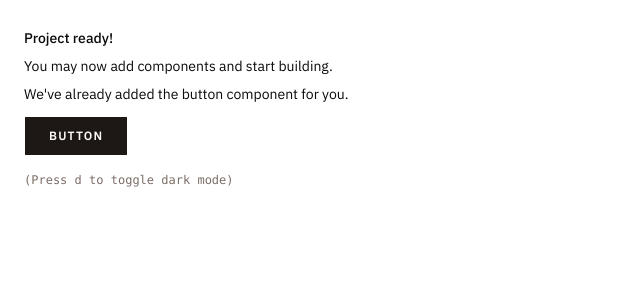
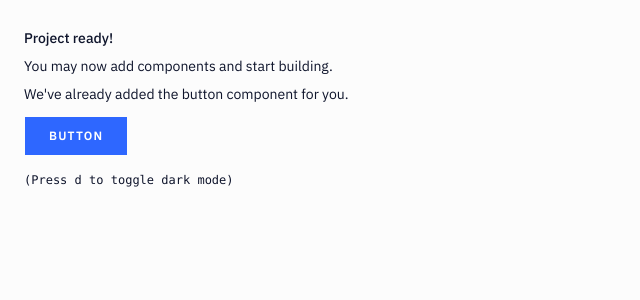
Before and after one commit to he4a00/chat-it, a Next.js app: page / in a window 1280 px wide. Shown: the top 300 px of the page, without its empty margins (0-640 px from the left). Built offline with nearby package versions, Linux system fonts and the light colour scheme.

Commit message:
feat: apply VTRON design system theme and document architecture specification

```diff
--- a/app/globals.css
+++ b/app/globals.css
@@ -5,72 +5,114 @@
 @custom-variant dark (&:is(.dark *));
 
 :root {
-    --background: oklch(1 0 0);
-    --foreground: oklch(0.147 0.004 49.3);
-    --card: oklch(1 0 0);
-    --card-foreground: oklch(0.147 0.004 49.3);
-    --popover: oklch(1 0 0);
-    --popover-foreground: oklch(0.147 0.004 49.3);
-    --primary: oklch(0.214 0.009 43.1);
-    --primary-foreground: oklch(0.986 0.002 67.8);
-    --secondary: oklch(0.96 0.002 17.2);
-    --secondary-foreground: oklch(0.214 0.009 43.1);
-    --muted: oklch(0.96 0.002 17.2);
-    --muted-foreground: oklch(0.547 0.021 43.1);
-    --accent: oklch(0.96 0.002 17.2);
-    --accent-foreground: oklch(0.214 0.009 43.1);
-    --destructive: oklch(0.577 0.245 27.325);
-    --border: oklch(0.922 0.005 34.3);
-    --input: oklch(0.922 0.005 34.3);
-    --ring: oklch(0.714 0.014 41.2);
-    --chart-1: oklch(0.868 0.007 39.5);
-    --chart-2: oklch(0.547 0.021 43.1);
-    --chart-3: oklch(0.438 0.017 39.3);
-    --chart-4: oklch(0.367 0.016 35.7);
-    --chart-5: oklch(0.268 0.011 36.5);
-    --radius: 0.625rem;
-    --sidebar: oklch(0.986 0.002 67.8);
-    --sidebar-foreground: oklch(0.147 0.004 49.3);
-    --sidebar-primary: oklch(0.214 0.009 43.1);
-    --sidebar-primary-foreground: oklch(0.986 0.002 67.8);
-    --sidebar-accent: oklch(0.96 0.002 17.2);
-    --sidebar-accent-foreground: oklch(0.214 0.009 43.1);
-    --sidebar-border: oklch(0.922 0.005 34.3);
-    --sidebar-ring: oklch(0.714 0.014 41.2);
+    --background: oklch(0.9911 0 0);
+    --foreground: oklch(0.1994 0.0470 270.6494);
+    --card: oklch(0.9851 0 0);
+    --card-foreground: oklch(0.1994 0.0470 270.6494);
+    --popover: oklch(1.0000 0 0);
+    --popover-foreground: oklch(0.1994 0.0470 270.6494);
+    --primary: oklch(0.5729 0.2337 264.3664);
+    --primary-foreground: oklch(1.0000 0 0);
+    --secondary: oklch(0.1994 0.0470 270.6494);
+    --secondary-foreground: oklch(1.0000 0 0);
+    --muted: oklch(1.0000 0 0);
+    --muted-foreground: oklch(0.1994 0.0470 270.6494);
+    --accent: oklch(1.0000 0 0);
+    --accent-foreground: oklch(0.5729 0.2337 264.3664);
+    --destructive: oklch(0.7058 0.1918 39.5760);
+    --border: oklch(0.9212 0.0033 17.2170);
+    --input: oklch(0.8452 0 0);
+    --ring: oklch(0.5784 0.2303 263.8862);
+    --chart-1: oklch(0.5729 0.2337 264.3664);
+    --chart-2: oklch(0.7677 0.1312 194.1427);
+    --chart-3: oklch(0.9649 0.1962 111.4216);
+    --chart-4: oklch(0.8439 0.1679 169.5646);
+    --chart-5: oklch(0.6411 0.2446 28.5713);
+    --radius: 1.3rem;
+    --sidebar: oklch(0.9851 0 0);
+    --sidebar-foreground: oklch(0.1994 0.0470 270.6494);
+    --sidebar-primary: oklch(0.5729 0.2337 264.3664);
+    --sidebar-primary-foreground: oklch(1.0000 0 0);
+    --sidebar-accent: oklch(1.0000 0 0);
+    --sidebar-accent-foreground: oklch(0.5729 0.2337 264.3664);
+    --sidebar-border: oklch(1.0000 0 0);
+    --sidebar-ring: oklch(0.5784 0.2303 263.8862);
+    --destructive-foreground: oklch(1.0000 0 0);
+    --font-sans: Open Sans, sans-serif;
+    --font-serif: Georgia, serif;
+    --font-mono: Menlo, monospace;
+    --shadow-color: #2e6aff;
+    --shadow-opacity: 0;
+    --shadow-blur: 0px;
+    --shadow-spread: -50px;
+    --shadow-offset-x: -50px;
+    --shadow-offset-y: 2px;
+    --letter-spacing: 0em;
+    --spacing: 0.25rem;
+    --shadow-2xs: -50px 2px 0px -50px hsl(222.7751 100% 59.0196% / 0.00);
+    --shadow-xs: -50px 2px 0px -50px hsl(222.7751 100% 59.0196% / 0.00);
+    --shadow-sm: -50px 2px 0px -50px hsl(222.7751 100% 59.0196% / 0.00), -50px 1px 2px -51px hsl(222.7751 100% 59.0196% / 0.00);
+    --shadow: -50px 2px 0px -50px hsl(222.7751 100% 59.0196% / 0.00), -50px 1px 2px -51px hsl(222.7751 100% 59.0196% / 0.00);
+    --shadow-md: -50px 2px 0px -50px hsl(222.7751 100% 59.0196% / 0.00), -50px 2px 4px -51px hsl(222.7751 100% 59.0196% / 0.00);
+    --shadow-lg: -50px 2px 0px -50px hsl(222.7751 100% 59.0196% / 0.00), -50px 4px 6px -51px hsl(222.7751 100% 59.0196% / 0.00);
+    --shadow-xl: -50px 2px 0px -50px hsl(222.7751 100% 59.0196% / 0.00), -50px 8px 10px -51px hsl(222.7751 100% 59.0196% / 0.00);
+    --shadow-2xl: -50px 2px 0px -50px hsl(222.7751 100% 59.0196% / 0.00);
+    --tracking-normal: 0em;
 }
 
 .dark {
-    --background: oklch(0.147 0.004 49.3);
-    --foreground: oklch(0.986 0.002 67.8);
-    --card: oklch(0.214 0.009 43.1);
-    --card-foreground: oklch(0.986 0.002 67.8);
-    --popover: oklch(0.214 0.009 43.1);
-    --popover-foreground: oklch(0.986 0.002 67.8);
-    --primary: oklch(0.922 0.005 34.3);
-    --primary-foreground: oklch(0.214 0.009 43.1);
-    --secondary: oklch(0.268 0.011 36.5);
-    --secondary-foreground: oklch(0.986 0.002 67.8);
-    --muted: oklch(0.268 0.011 36.5);
-    --muted-foreground: oklch(0.714 0.014 41.2);
-    --accent: oklch(0.268 0.011 36.5);
-    --accent-foreground: oklch(0.986 0.002 67.8);
-    --destructive: oklch(0.704 0.191 22.216);
-    --border: oklch(1 0 0 / 10%);
-    --input: oklch(1 0 0 / 15%);
-    --ring: oklch(0.547 0.021 43.1);
-    --chart-1: oklch(0.868 0.007 39.5);
-    --chart-2: oklch(0.547 0.021 43.1);
-    --chart-3: oklch(0.438 0.017 39.3);
-    --chart-4: oklch(0.367 0.016 35.7);
-    --chart-5: oklch(0.268 0.011 36.5);
-    --sidebar: oklch(0.214 0.009 43.1);
-    --sidebar-foreground: oklch(0.986 0.002 67.8);
-    --sidebar-primary: oklch(0.488 0.243 264.376);
-    --sidebar-primary-foreground: oklch(0.986 0.002 67.8);
-    --sidebar-accent: oklch(0.268 0.011 36.5);
-    --sidebar-accent-foreground: oklch(0.986 0.002 67.8);
-    --sidebar-border: oklch(1 0 0 / 10%);
-    --sidebar-ring: oklch(0.547 0.021 43.1);
+    --background: oklch(0 0 0);
+    --foreground: oklch(1.0000 0 0);
+    --card: oklch(0.1684 0 0);
+    --card-foreground: oklch(0.8853 0 0);
+    --popover: oklch(0 0 0);
+    --popover-foreground: oklch(1.0000 0 0);
+    --primary: oklch(0.5683 0.2366 264.2478);
+    --primary-foreground: oklch(1.0000 0 0);
+    --secondary: oklch(1.0000 0 0);
+    --secondary-foreground: oklch(0.1994 0.0470 270.6494);
+    --muted: oklch(0.2090 0 0);
+    --muted-foreground: oklch(0.5953 0.0215 276.1101);
+    --accent: oklch(0.1880 0.0868 261.9799);
+    --accent-foreground: oklch(0.5683 0.2366 264.2478);
+    --destructive: oklch(0.7058 0.1918 39.5760);
+    --border: oklch(0.2746 0.0130 279.0717);
+    --input: oklch(0.2697 0.0888 269.7716);
+    --ring: oklch(0.5784 0.2303 263.8862);
+    --chart-1: oklch(0.5729 0.2337 264.3664);
+    --chart-2: oklch(0.7677 0.1312 194.1427);
+    --chart-3: oklch(0.9649 0.1962 111.4216);
+    --chart-4: oklch(0.8439 0.1679 169.5646);
+    --chart-5: oklch(0.6411 0.2446 28.5713);
+    --sidebar: oklch(0.1684 0 0);
+    --sidebar-foreground: oklch(0.8853 0 0);
+    --sidebar-primary: oklch(0.5784 0.2303 263.8862);
+    --sidebar-primary-foreground: oklch(1.0000 0 0);
+    --sidebar-accent: oklch(0.1880 0.0868 261.9799);
+    --sidebar-accent-foreground: oklch(0.5683 0.2366 264.2478);
+    --sidebar-border: oklch(0.3706 0.0642 269.1117);
+    --sidebar-ring: oklch(0.5784 0.2303 263.8862);
+    --destructive-foreground: oklch(1.0000 0 0);
+    --radius: 1.3rem;
+    --font-sans: Open Sans, sans-serif;
+    --font-serif: Georgia, serif;
+    --font-mono: Menlo, monospace;
+    --shadow-color: #2e6aff;
+    --shadow-opacity: 0;
+    --shadow-blur: 0px;
+    --shadow-spread: -50px;
+    --shadow-offset-x: -50px;
+    --shadow-offset-y: 2px;
+    --letter-spacing: 0em;
+    --spacing: 0.25rem;
+    --shadow-2xs: -50px 2px 0px -50px hsl(222.7751 100% 59.0196% / 0.00);
+    --shadow-xs: -50px 2px 0px -50px hsl(222.7751 100% 59.0196% / 0.00);
+    --shadow-sm: -50px 2px 0px -50px hsl(222.7751 100% 59.0196% / 0.00), -50px 1px 2px -51px hsl(222.7751 100% 59.0196% / 0.00);
+    --shadow: -50px 2px 0px -50px hsl(222.7751 100% 59.0196% / 0.00), -50px 1px 2px -51px hsl(222.7751 100% 59.0196% / 0.00);
+    --shadow-md: -50px 2px 0px -50px hsl(222.7751 100% 59.0196% / 0.00), -50px 2px 4px -51px hsl(222.7751 100% 59.0196% / 0.00);
+    --shadow-lg: -50px 2px 0px -50px hsl(222.7751 100% 59.0196% / 0.00), -50px 4px 6px -51px hsl(222.7751 100% 59.0196% / 0.00);
+    --shadow-xl: -50px 2px 0px -50px hsl(222.7751 100% 59.0196% / 0.00), -50px 8px 10px -51px hsl(222.7751 100% 59.0196% / 0.00);
+    --shadow-2xl: -50px 2px 0px -50px hsl(222.7751 100% 59.0196% / 0.00);
 }
 
 @theme inline {
@@ -114,6 +156,32 @@
     --radius-2xl: calc(var(--radius) * 1.8);
     --radius-3xl: calc(var(--radius) * 2.2);
     --radius-4xl: calc(var(--radius) * 2.6);
+    --font-mono: Menlo, monospace;
+    --font-serif: Georgia, serif;
+    --radius: 1.3rem;
+    --tracking-tighter: calc(var(--tracking-normal) - 0.05em);
+    --tracking-tight: calc(var(--tracking-normal) - 0.025em);
+    --tracking-wide: calc(var(--tracking-normal) + 0.025em);
+    --tracking-wider: calc(var(--tracking-normal) + 0.05em);
+    --tracking-widest: calc(var(--tracking-normal) + 0.1em);
+    --tracking-normal: var(--tracking-normal);
+    --shadow-2xl: var(--shadow-2xl);
+    --shadow-xl: var(--shadow-xl);
+    --shadow-lg: var(--shadow-lg);
+    --shadow-md: var(--shadow-md);
+    --shadow: var(--shadow);
+    --shadow-sm: var(--shadow-sm);
+    --shadow-xs: var(--shadow-xs);
+    --shadow-2xs: var(--shadow-2xs);
+    --spacing: var(--spacing);
+    --letter-spacing: var(--letter-spacing);
+    --shadow-offset-y: var(--shadow-offset-y);
+    --shadow-offset-x: var(--shadow-offset-x);
+    --shadow-spread: var(--shadow-spread);
+    --shadow-blur: var(--shadow-blur);
+    --shadow-opacity: var(--shadow-opacity);
+    --color-shadow-color: var(--shadow-color);
+    --color-destructive-foreground: var(--destructive-foreground);
 }
 
 @layer base {
@@ -122,6 +190,7 @@
     }
   body {
     @apply bg-background text-foreground;
+    letter-spacing: var(--tracking-normal);
     }
   html {
     @apply font-sans;
```
Also changed, not shown: 2 other files (tests, documents, lock files or other folders).
